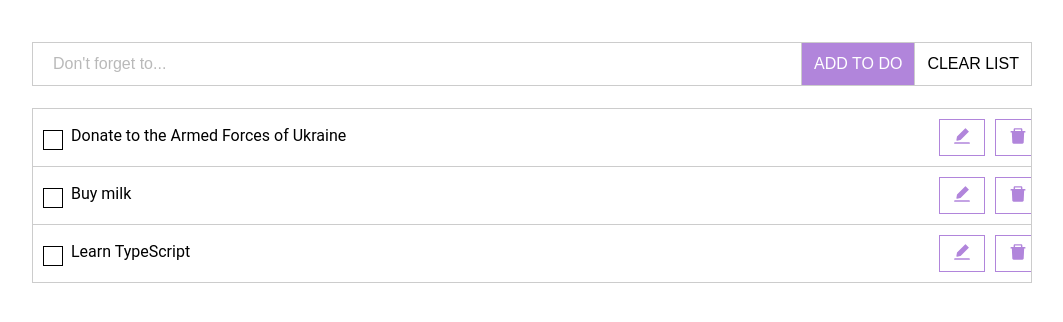
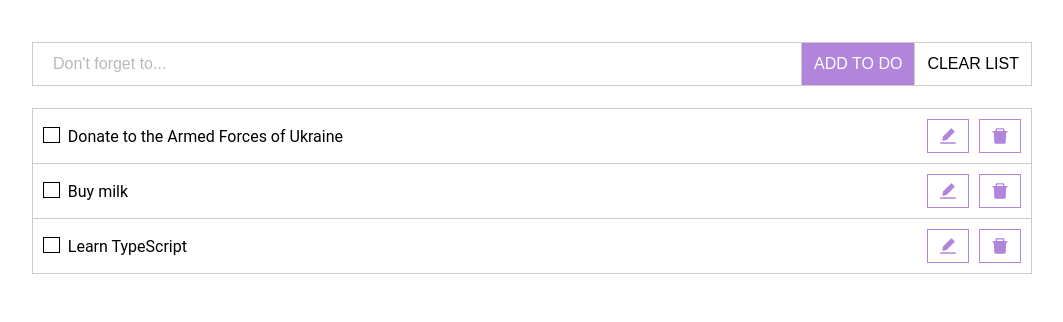
Before and after one commit to Sercezhar/sl-todo-list, a React (Vite) app: page / in a window 1280 px wide. Shown: the top 322 px of the page, without its empty margins (108-1171 px from the left). Built offline with nearby package versions, Linux system fonts and the light colour scheme.

Commit message:
update styles

```diff
--- a/package.json
+++ b/package.json
@@ -7,9 +7,9 @@
   "scripts": {
     "dev": "vite",
     "build": "vite build",
-    "preview": "vite preview",
     "predeploy": "npm run build",
-    "deploy": "gh-pages -d dist"
+    "deploy": "gh-pages -d dist",
+    "preview": "vite preview"
   },
   "dependencies": {
     "gh-pages": "^4.0.0",
--- a/src/components/Container/Container.module.css
+++ b/src/components/Container/Container.module.css
@@ -6,13 +6,13 @@
 
 @media screen and (width >= 480px) {
   .container {
-    width: 480px;
+    width: 452px;
   }
 }
 
 @media screen and (width >= 768px) {
   .container {
-    width: 768px;
+    width: 740px;
   }
 }
 
--- a/src/components/ToDoForm/ToDoForm.module.css
+++ b/src/components/ToDoForm/ToDoForm.module.css
@@ -17,7 +17,6 @@
   flex: 1 1 auto;
   margin-bottom: 10px;
   padding: 12px 20px;
-  width: 100%;
   font-size: 16px;
   border: var(--border-main);
   outline: none;
@@ -41,12 +40,13 @@
 
 .addButton,
 .clearButton {
-  padding: 6px 12px;
+  padding: 12px 12px;
   font-size: 16px;
   text-transform: uppercase;
   border: var(--border-main);
   outline: none;
   transition: background 150ms ease-in-out;
+  cursor: pointer;
 }
 
 .addButton:focus,
--- a/src/components/ToDoList/ToDoListItem/ToDoListItem.module.css
+++ b/src/components/ToDoList/ToDoListItem/ToDoListItem.module.css
@@ -4,7 +4,6 @@
   align-items: center;
   justify-content: space-between;
   padding: 10px;
-  width: 100%;
   font-size: 16px;
 }
 
@@ -40,9 +39,11 @@
 }
 
 .inputEdit {
-  margin-left: 0.67rem;
+  /* margin-left: 0.67rem; */
+  margin-left: 0.74rem;
   padding: 6px 12px;
   width: 100%;
+  font-size: 16px;
   border: var(--border-main);
   outline: none;
 }
@@ -58,12 +59,15 @@
 }
 
 .button {
-  padding: 6px 12px;
+  display: flex;
+  justify-content: center;
+  padding: 6px 10px;
   border: 1px solid var(--accent-color);
   background-color: #fff;
   outline: none;
   transition-property: background;
   transition: 150ms ease-in-out;
+  cursor: pointer;
 }
 
 @media screen and (width < 768px) {
@@ -92,6 +96,7 @@
 }
 
 .button svg {
+  display: block;
   fill: var(--accent-color);
   pointer-events: none;
 }
@@ -145,11 +150,10 @@
 
 .checkBox {
   flex: none;
-  margin-top: 0.25em;
   margin-right: 0.5rem;
   padding: 1px;
-  width: 1em;
-  height: 1em;
+  width: 0.8em;
+  height: 0.8em;
   background-color: #fff;
   border: var(--border-checkbox);
   transition-property: background, border-color;
--- a/vite.config.js
+++ b/vite.config.js
@@ -1,7 +1,8 @@
-import { defineConfig } from 'vite'
-import react from '@vitejs/plugin-react'
+import { defineConfig } from 'vite';
+import react from '@vitejs/plugin-react';
 
 // https://vitejs.dev/config/
 export default defineConfig({
-  plugins: [react()]
-})
+  base: '/sl-todo-list/',
+  plugins: [react()],
+});
```
